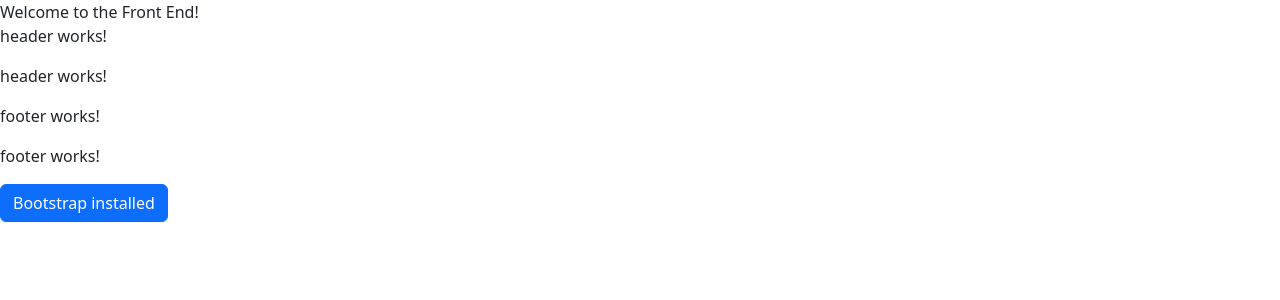
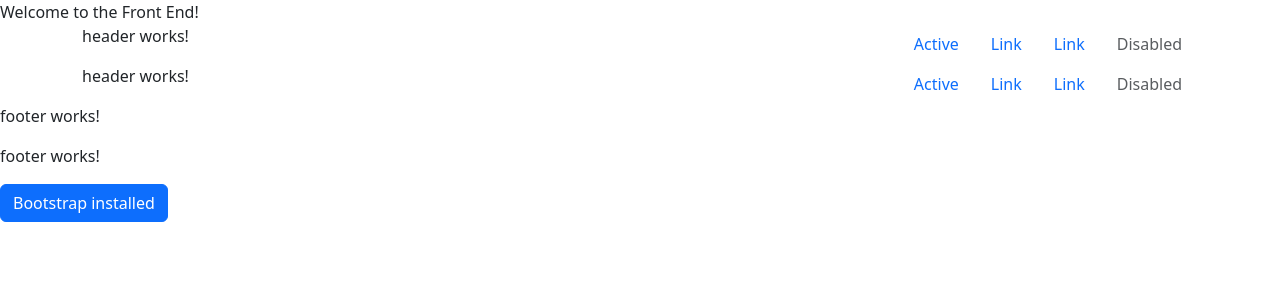
Before and after one commit to albertarques/mmc-5418-technical-test-fullstack-app, an Angular app: page / in a window 1280 px wide. Shown: the top 300 px of the page. Built offline with nearby package versions, Linux system fonts and the light colour scheme.

Commit message:
Added Header and Nav

```diff
--- a/src/app/app.module.ts
+++ b/src/app/app.module.ts
@@ -10,6 +10,8 @@ import { TransactionListComponent } from './transactions/transaction-list/transa
 import { UserDetailComponent } from './users/user-detail/user-detail.component';
 import { UserListComponent } from './users/user-list/user-list.component';
 import { FooterComponent } from './shared/components/footer/footer.component';
+import { LoginComponent } from './pages/login/login.component';
+import { NavComponent } from './shared/components/nav/nav.component';
 
 @NgModule({
   declarations: [
@@ -20,6 +22,8 @@ import { FooterComponent } from './shared/components/footer/footer.component';
     UserDetailComponent,
     UserListComponent,
     FooterComponent,
+    LoginComponent,
+    NavComponent,
   ],
   imports: [
     BrowserModule,
--- /dev/null
+++ b/src/app/pages/login/login.component.html
@@ -0,0 +1 @@
+<p>login works!</p>
--- a/src/app/shared/components/header/header.component.html
+++ b/src/app/shared/components/header/header.component.html
@@ -1,3 +1,8 @@
 <header>
-  <p>header works!</p>
+  <div class="container">
+    <div class="row">
+        <p class="col-3 justify-content-start">header works!</p>
+        <app-nav class="col-9"></app-nav>
+    </div>
+  </div>
 </header>
--- /dev/null
+++ b/src/app/shared/components/nav/nav.component.html
@@ -0,0 +1,14 @@
+<ul class="nav justify-content-end">
+  <li class="nav-item">
+    <a class="nav-link active" aria-current="page" href="#">Active</a>
+  </li>
+  <li class="nav-item">
+    <a class="nav-link" href="#">Link</a>
+  </li>
+  <li class="nav-item">
+    <a class="nav-link" href="#">Link</a>
+  </li>
+  <li class="nav-item">
+    <a class="nav-link disabled" aria-disabled="true">Disabled</a>
+  </li>
+</ul>
```
Also changed, not shown: src/app/pages/login/login.component.ts (added, +10 -0 lines), src/app/shared/components/nav/nav.component.ts (added, +10 -0 lines), src/app/pages/login/login.component.scss (added), src/app/shared/components/nav/nav.component.scss (added), 2 other files (tests, documents, lock files or other folders).
